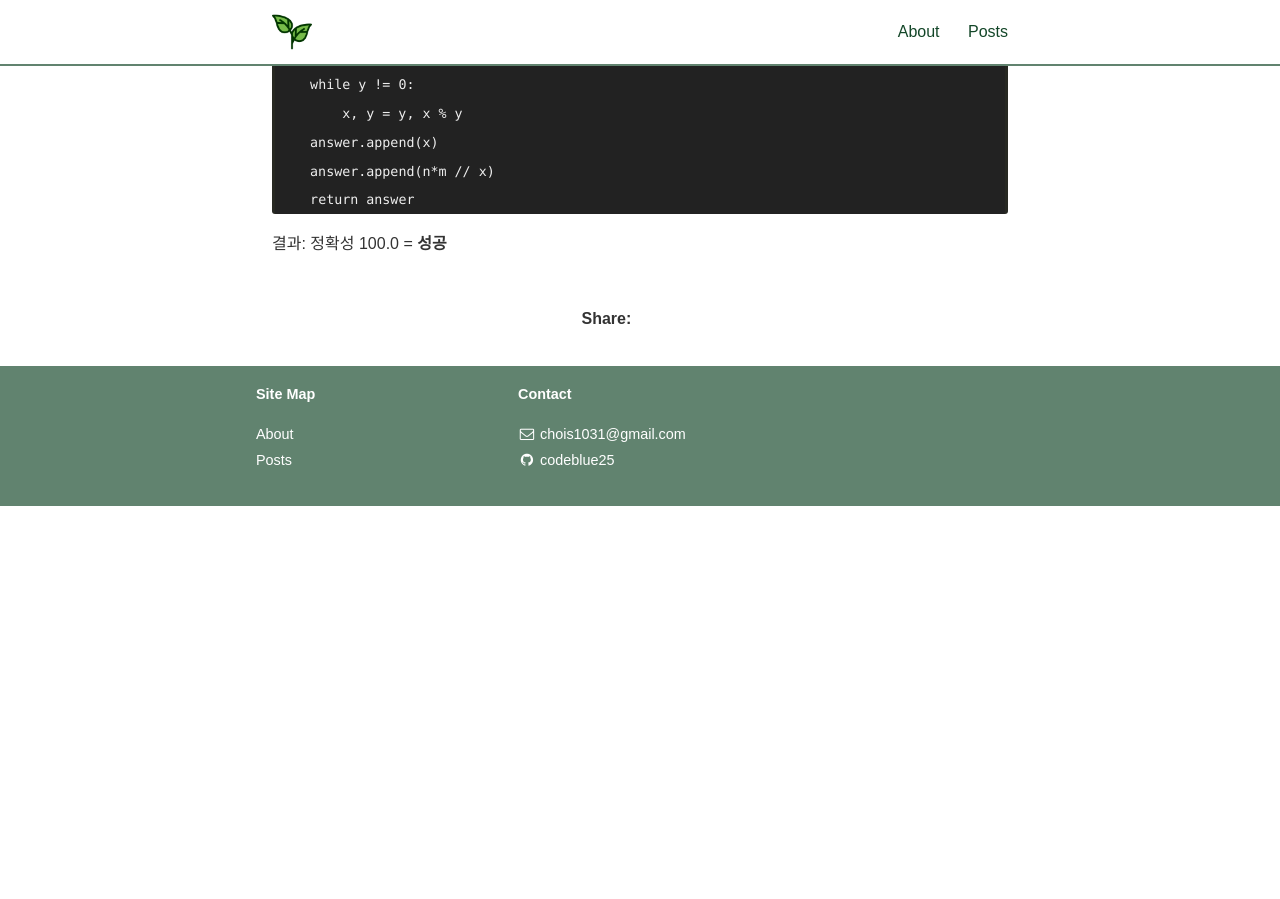
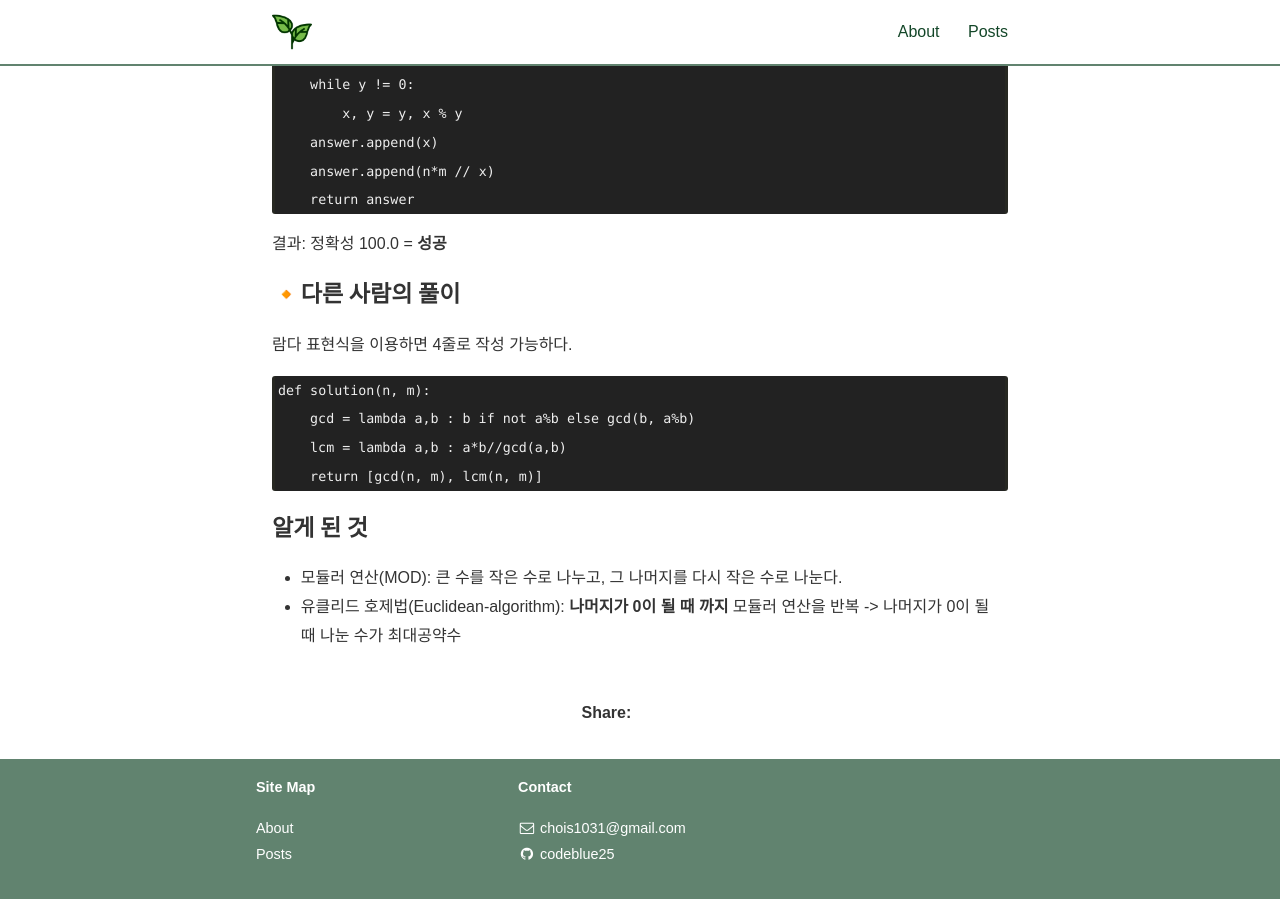
Before and after one commit to codeblue25/codeblue25.github.io, a Jekyll site: the page built from _posts/2021-06-11-exercise26.md, in a window 1280 px wide and 900 px high, scrolled down 780 px. Built offline with Jekyll 4.4.1, drawn with Linux system fonts in a browser that asks for light colours; nearby versions of some CDN libraries; some web fonts are replaced; a style sheet for code colours, icons or effects is not loaded; before the commit the page ends 1286 px from its top, so only the background shows below that.

Commit message:
프로그래머스 Level1 최대공약수와 최소공배수
유클리드 호제법 개념

````diff
--- a/_posts/2021-06-11-exercise26.md
+++ b/_posts/2021-06-11-exercise26.md
@@ -32,3 +32,19 @@ def solution(n, m):
 ```
 
 결과: 정확성 100.0 = **성공**<br/>
+
+<h3>🔸다른 사람의 풀이</h3>
+
+람다 표현식을 이용하면 4줄로 작성 가능하다.
+
+```python
+def solution(n, m):
+    gcd = lambda a,b : b if not a%b else gcd(b, a%b)
+    lcm = lambda a,b : a*b//gcd(a,b)
+    return [gcd(n, m), lcm(n, m)]
+```
+
+<h3>알게 된 것</h3>
+
+- 모듈러 연산(MOD): 큰 수를 작은 수로 나누고, 그 나머지를 다시 작은 수로 나눈다.
+- 유클리드 호제법(Euclidean-algorithm): **나머지가 0이 될 때 까지** 모듈러 연산을 반복 -> 나머지가 0이 될 때 나눈 수가 최대공약수
````
